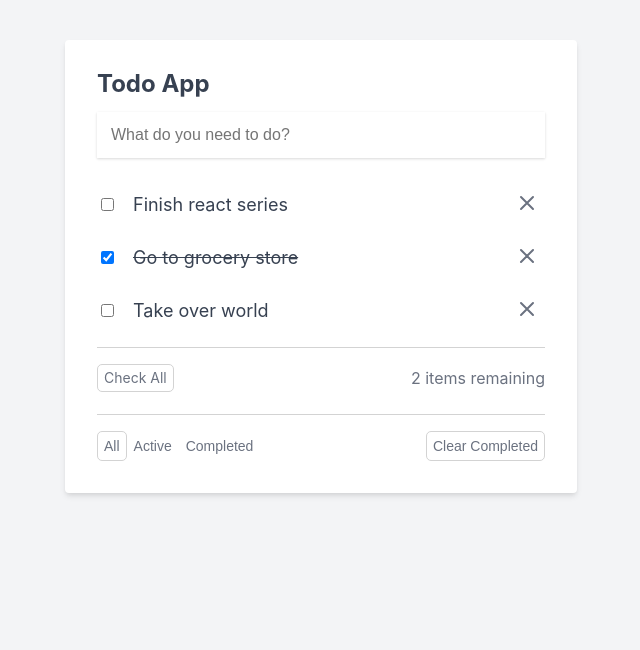
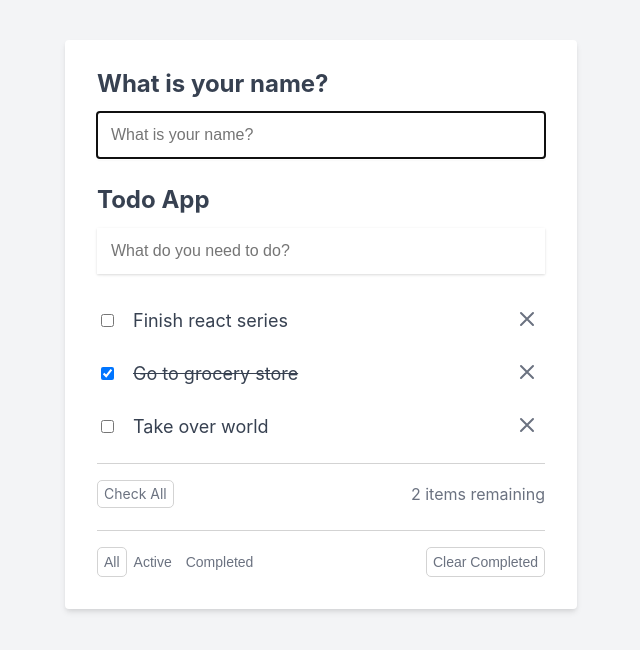
Before and after one commit to pdonahu1/Reactjs-ToDo, a React (Create React App) app: page / in a window 1280 px wide. Shown: the top 650 px of the page, without its empty margins (319-959 px from the left). Built offline with nearby package versions, Linux system fonts and the light colour scheme.

Commit message:
Episode 8 - Other Built-in React Hooks

```diff
--- a/src/App.css
+++ b/src/App.css
@@ -145,3 +145,11 @@
     margin-top: 20px;
     text-align: center;
   }
+
+  .name-container {
+    margin-bottom: 30px;
+  }
+
+  .name-label {
+    margin-top: 15px;
+  }
--- a/src/components/App.jsx
+++ b/src/components/App.jsx
@@ -3,9 +3,11 @@
 import NoTodos from './NoTodos'
 import TodoForm from './TodoForm'
 import TodoList from './TodoList'
-import { useState } from 'react'
+import { useEffect, useRef, useState } from 'react'
 
 function App() {
+  const [name, setName] = useState('')
+  const nameInputEl = useRef(null)
   const [todos, setTodos] = useState([
     {
       id: 1,
@@ -127,9 +129,32 @@
     setTodos(updatedTodos)
   }
 
+  useEffect(() => {
+    // console.log('use effect running')
+    nameInputEl.current.focus()
+
+    return function cleanup() {
+      // console.log('cleaning up')
+    }
+  }, [])
+
   return (
     <div className="todo-app-container">
       <div className="todo-app">
+        <div className="name-container">
+          <h2>What is your name?</h2>
+          <form action="#">
+            <input
+              type="text"
+              ref={nameInputEl}
+              className="todo-input"
+              placeholder="What is your name?"
+              value={name}
+              onChange={event => setName(event.target.value)}
+            />
+          </form>
+          {name && <p className="name-label">Hello, {name}</p>}
+        </div>
         <h2>Todo App</h2>
         <TodoForm addTodo={addTodo}/>
 
@@ -144,7 +169,8 @@
             remaining={remaining}
             clearCompleted={clearCompleted}
             completeAllTodos={completeAllTodos}
-          todosFiltered={todosFiltered}/>
+            todosFiltered={todosFiltered}
+          />
         ) : (
           <NoTodos />
         )}
```
Lines whose indentation alone changed are shown as unchanged.
